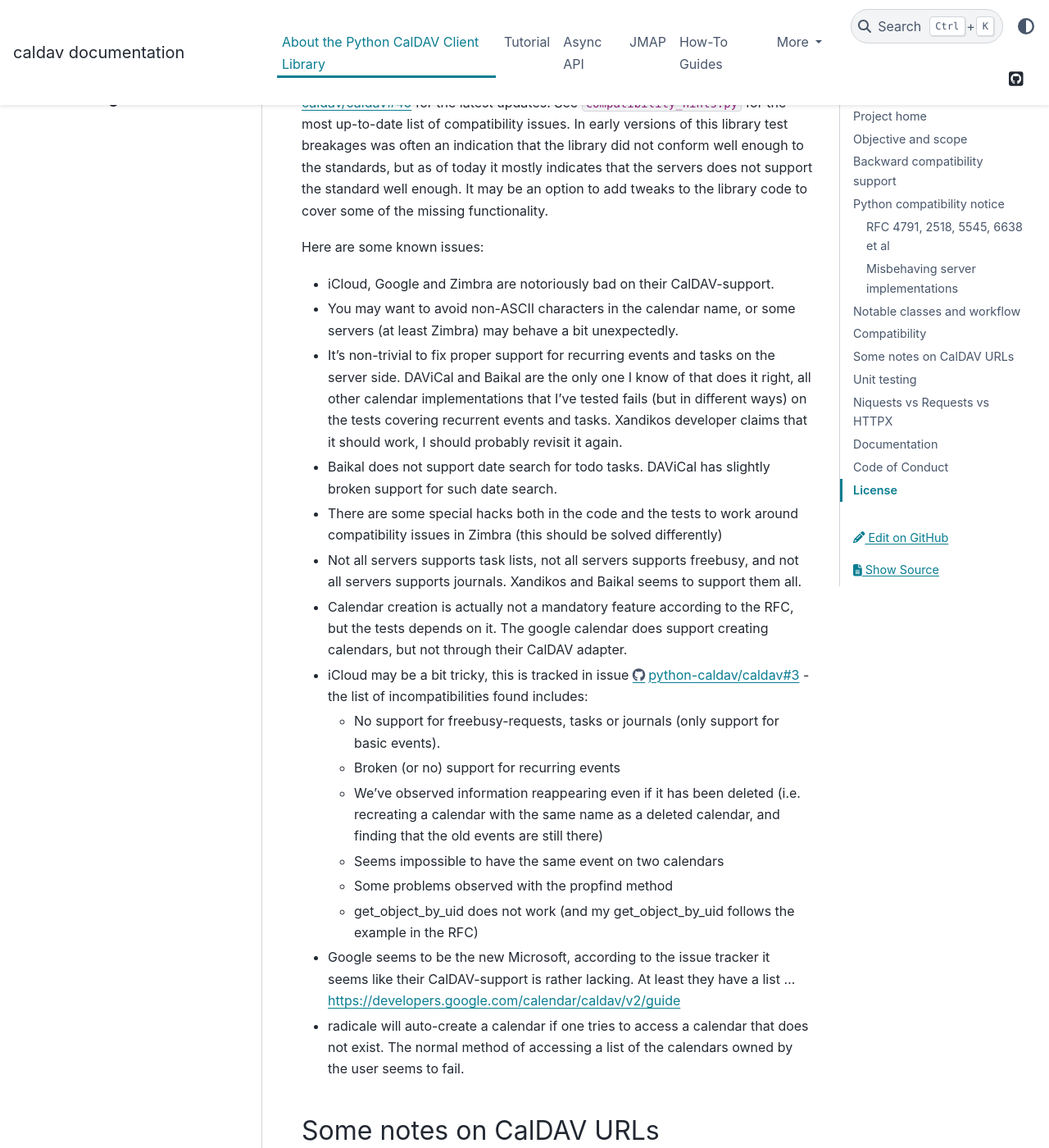
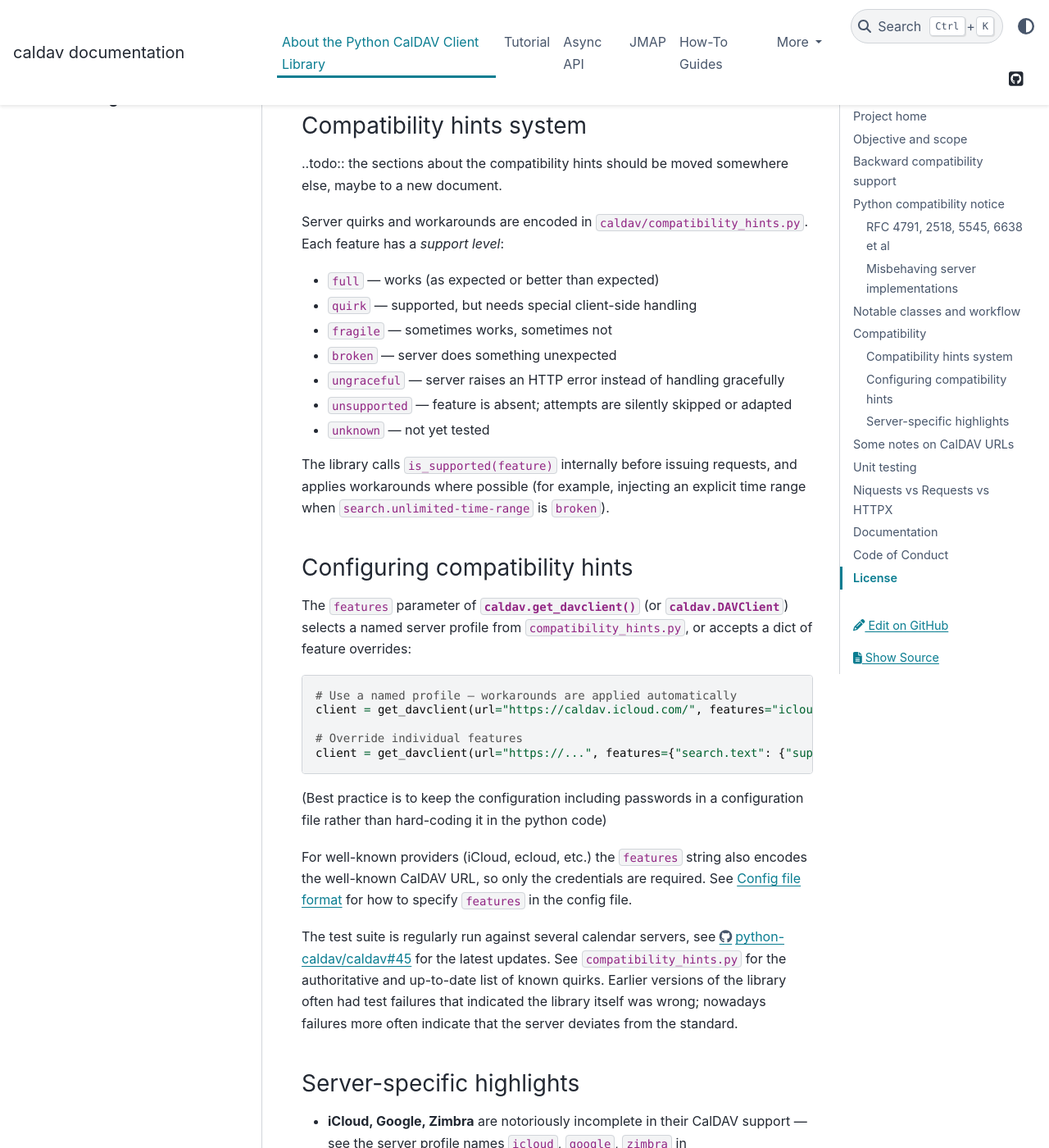
Before and after one commit to python-caldav/caldav, a Sphinx documentation site: the page built from docs/source/about.rst, in a window 1280 px wide and 1400 px high, scrolled down 3812 px. Shown: the whole window at 82% size. Built offline with Sphinx 7.4.7 and the PyData theme 0.15.4, drawn with Linux system fonts in a browser that asks for light colours; pages that are not in the unit, such as notebooks, are missing from menus; the version number could not be read and is left out; some of the changed text lies outside the part shown.

Commit message:
documentation changes

```diff
--- a/docs/source/about.rst
+++ b/docs/source/about.rst
@@ -160,68 +160,110 @@
 Compatibility
 =============
 
-(This will probably never be completely up-to-date.  CalDAV-servers
-tend to be a moving target, and I rarely recheck if things works in
-newer versions of the software after I find an incompatibility)
+CalDAV server implementations vary widely in which optional RFC features they
+support, and how gracefully they handle things they do not support.  The caldav
+library contains a compatibility layer that works around known issues
+automatically when the server is identified.
 
-The test suite is regularly run against several calendar servers, see https://github.com/python-caldav/caldav/issues/45 for the latest updates.  See ``compatibility_hints.py`` for the most up-to-date list of compatibility issues.  In early versions of this library test breakages was often an indication that the library did not conform well enough to the standards, but as of today it mostly indicates that the servers does not support the standard well enough.  It may be an option to add tweaks to the library code to cover some of the missing functionality.
+Compatibility hints system
+--------------------------
+..todo:: the sections about the compatibility hints should be moved somewhere else, maybe to a new document.
 
-Here are some known issues:
+Server quirks and workarounds are encoded in ``caldav/compatibility_hints.py``.
+Each feature has a *support level*:
 
-* iCloud, Google and Zimbra are notoriously bad on their CalDAV-support.
+* ``full`` — works (as expected or better than expected)
+* ``quirk`` — supported, but needs special client-side handling
+* ``fragile`` — sometimes works, sometimes not
+* ``broken`` — server does something unexpected
+* ``ungraceful`` — server raises an HTTP error instead of handling gracefully
+* ``unsupported`` — feature is absent; attempts are silently skipped or adapted
+* ``unknown`` — not yet tested
 
-* You may want to avoid non-ASCII characters in the calendar name, or
-  some servers (at least Zimbra) may behave a bit unexpectedly.
+The library calls ``is_supported(feature)`` internally before issuing requests,
+and applies workarounds where possible (for example, injecting an explicit time
+range when ``search.unlimited-time-range`` is ``broken``).
 
-* It's non-trivial to fix proper support for recurring events and
-  tasks on the server side.  DAViCal and Baikal are the only one I
-  know of that does it right, all other calendar implementations that
-  I've tested fails (but in different ways) on the tests covering
-  recurrent events and tasks.  Xandikos developer claims that it
-  should work, I should probably revisit it again.
+Configuring compatibility hints
+--------------------------------
 
-* Baikal does not support date search for todo tasks.  DAViCal has
-  slightly broken support for such date search.
+The ``features`` parameter of :func:`caldav.get_davclient` (or
+:class:`caldav.DAVClient`) selects a named server profile from
+``compatibility_hints.py``, or accepts a dict of feature overrides:
 
-* There are some special hacks both in the code and the tests to work
-  around compatibility issues in Zimbra (this should be solved differently)
+.. code-block:: python
 
-* Not all servers supports task lists, not all servers supports
-  freebusy, and not all servers supports journals.  Xandikos and
-  Baikal seems to support them all.
+    # Use a named profile — workarounds are applied automatically
+    client = get_davclient(url="https://caldav.icloud.com/", features="icloud", ...)
 
-* Calendar creation is actually not a mandatory feature according to
-  the RFC, but the tests depends on it.  The google calendar does
-  support creating calendars, but not through their CalDAV adapter.
+    # Override individual features
+    client = get_davclient(url="https://...", features={"search.text": {"support": "unsupported"}}, ...)
 
-* iCloud may be a bit tricky, this is tracked in issue
-  https://github.com/python-caldav/caldav/issues/3 - the list of incompatibilities found includes:
+(Best practice is to keep the configuration including passwords in a
+configuration file rather than hard-coding it in the python code)
 
-  * No support for freebusy-requests, tasks or journals (only support for basic events).
+For well-known providers (iCloud, ecloud, etc.) the ``features`` string also
+encodes the well-known CalDAV URL, so only the credentials are required.  See
+:doc:`configfile` for how to specify ``features`` in the config file.
 
-  * Broken (or no) support for recurring events
+The test suite is regularly run against several calendar servers, see
+https://github.com/python-caldav/caldav/issues/45 for the latest updates.
+See ``compatibility_hints.py`` for the authoritative and up-to-date list of
+known quirks.  Earlier versions of the library often had test failures that
+indicated the library itself was wrong; nowadays failures more often indicate
+that the server deviates from the standard.
 
-  * We've observed information reappearing even if it has been deleted (i.e. recreating a calendar with the same name as a deleted calendar, and finding that the old events are still there)
+Server-specific highlights
+--------------------------
 
-  * Seems impossible to have the same event on two calendars
+* **iCloud, Google, Zimbra** are notoriously incomplete in their CalDAV
+  support — see the server profile names ``icloud``, ``google``, ``zimbra``
+  in ``compatibility_hints.py`` for the current list of known issues.
 
-  * Some problems observed with the propfind method
+  iCloud has not been tested for a while.  As the maintainer has no account there, YOUR help is needed to ensure iCloud-compatibility.
 
-  * get_object_by_uid does not work (and my get_object_by_uid follows the example in the RFC)
+  Notable iCloud limitations (tracked in https://github.com/python-caldav/caldav/issues/3):
 
-* Google seems to be the new Microsoft, according to the issue
-  tracker it seems like their CalDAV-support is rather lacking.  At least they have a list ... https://developers.google.com/calendar/caldav/v2/guide
+  * No support for freebusy, tasks, or journals.
+  * Broken or absent support for recurring events.
+  * Objects deleted from one client may reappear after recreating a
+    calendar with the same name.
+  * ``get_object_by_uid()`` does not work despite following the RFC example.
 
-* radicale will auto-create a calendar if one tries to access a calendar that does not exist.  The normal method of accessing a list of the calendars owned by the user seems to fail.
+  Google's CalDAV adapter does not support creating calendars; use the Google
+  API directly for that.  As with iCloud, Google support hasn't been tested for quite a while.
+
+* **Radicale** will auto-create a calendar when accessing a URL that does not
+  exist, and listing calendars owned by the user may fail.
+
+* **Baikal** does not support date-range searches for todo tasks.
+
+* **DAViCal** has slightly broken support for date-range searches on todos.
+
+* **OX App Suite** applies a "sliding window" to all calendar REPORT queries:
+  objects whose date lies too far in the past (or future) are invisible.
+  There is no CalDAV mechanism to enumerate those objects — they are invisible
+  to ``calendar.search()``, ``calendar.events()``,
+  ``calendar.get_objects_by_sync_token()``, and ``calendar.get_object_by_uid()``;
+  the only way to access them is a direct GET if the URL is already known.
+  The library works around this by injecting an explicit 1970–2126 time range
+  (``search.unlimited-time-range: broken``), which makes recurring events with
+  future occurrences visible, but truly old non-recurring objects remain
+  inaccessible.  OX also rejects VTODOs containing RRULE with HTTP 400, and
+  VTODOs must be stored in a calendar explicitly created for the ``VTODO``
+  component type.
+
+* **Calendar creation** is not mandatory under RFC 4791.  Most self-hosted
+  servers support it; Google's CalDAV adapter does not.
+
+* **Recurring events and tasks** are non-trivial to implement correctly on
+  the server side.  DAViCal and Baikal are the only servers known to handle
+  them correctly in the test suite.
 
 Some notes on CalDAV URLs
 =========================
 
-.. todo::
-   This section should be moved into separate HOWTOs for each calendar server/provider.
-   Check if comment "to be released" can be removed
-
-From v2.1, well-known URLs were hard-coded into the compatibility_hints.  As of v2.2 (to be released 2025-12) auto-detection based on RFC6764 is supported.  This protocol is widely used.  For servers supporting it, it's sufficient to add something like "demo2.nextcloud.com" in the URL.  For well-known calendar providers, it's not needed to enter anything in the URL, it suffices to put i.e. `features="ecloud"` into the connection parameters.
+From v2.1, well-known URLs were hard-coded into the compatibility_hints.  As of v2.2, auto-detection based on RFC6764 is supported.  This protocol is widely used.  For servers supporting it, it's sufficient to add something like "demo2.nextcloud.com" in the URL.  For well-known calendar providers, it's not needed to enter anything in the URL, it suffices to put i.e. `features="ecloud"` into the connection parameters.
 
 CalDAV URLs can be quite confusing, some software requires the URL to the calendar, other requires the URL to the principal.  The Python CalDAV library does support accessing calendars and principals using such URLs, but the recommended practice is to configure up the CalDAV root URL and tell the library to find the principal and calendars from that.  Typical examples of CalDAV URLs:
 
--- a/docs/source/howtos.rst
+++ b/docs/source/howtos.rst
@@ -59,10 +59,27 @@
     summary = event.component["SUMMARY"]
     start = event.component.start
 
-.. todo::
+Backing Up a Calendar
+---------------------
 
-   * Make a how-to on how to create a local backup and syncing it.  (procrastinated until the ``get_calendar`` function is completed)
-   * Make how-tos on each known calendar server and/or service provider - including known incompatibilities.  Some information in the `about.rst`, should be moved here
-   * Particularly Google.
+Use :func:`caldav.get_calendar` (available since v2.0) to fetch all objects
+from a specific calendar and write them to disk:
 
-   See also https://github.com/python-caldav/caldav/issues/513
+.. code-block:: python
+
+    import pathlib
+    from caldav import get_calendar
+
+    backup_dir = pathlib.Path("backup")
+    backup_dir.mkdir(exist_ok=True)
+
+    with get_calendar(calendar_name="Work") as cal:
+        for obj in cal.search():
+            uid = obj.icalendar_instance.subcomponents[0]["UID"]
+            (backup_dir / f"{uid}.ics").write_text(obj.data)
+
+To restore, iterate over the saved ``.ics`` files and call ``cal.add_event()``
+(or ``add_todo()``/``add_journal()`` as appropriate).
+
+For more on server-specific connection details and known incompatibilities,
+see :ref:`about:Compatibility` and :ref:`about:Some notes on CalDAV URLs`.
--- a/docs/source/index.rst
+++ b/docs/source/index.rst
@@ -9,6 +9,8 @@
 * The quality of the doc may be varying.  I will get back to it and do proper QA on the documentation when I have my hands free.
 * This is the v3-documentation.  If you're stuck on v2, then quite some of the instructions in this documentation will not work for you.
 
+Upgrading from v2?  See :doc:`v3-migration`.
+
 Contents
 ========
 
--- a/pyproject.toml
+++ b/pyproject.toml
@@ -136,7 +136,6 @@
     "UP008",   # super() style (existing code uses explicit form)
     "UP031",   # %-format (existing code uses it extensively)
     "UP036",   # Outdated version blocks (will clean up when dropping old Python)
-    "UP038",   # isinstance tuple vs | (used in try/except for backwards compat)
     "UP045",   # X | None vs Optional (both are fine)
 ]
 
```
Also changed, not shown: other parts of docs/source/index.rst (+1 -0 lines).
